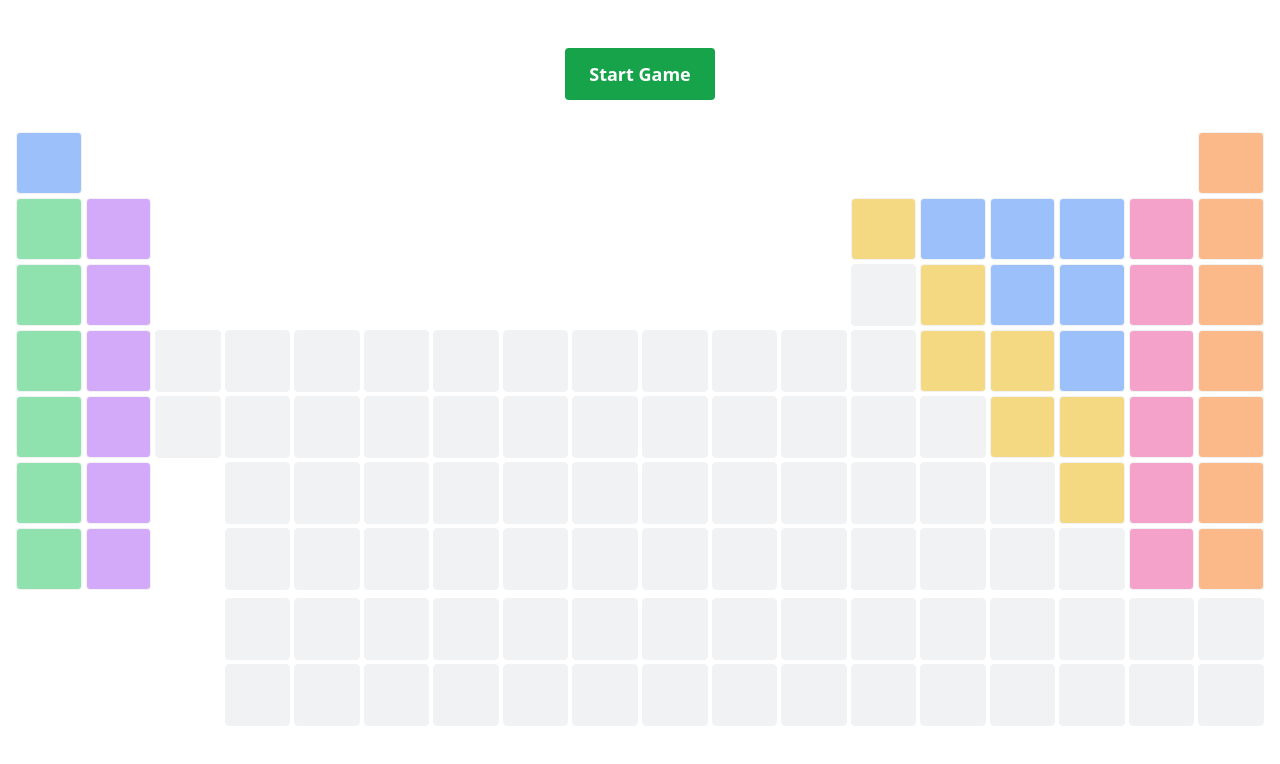
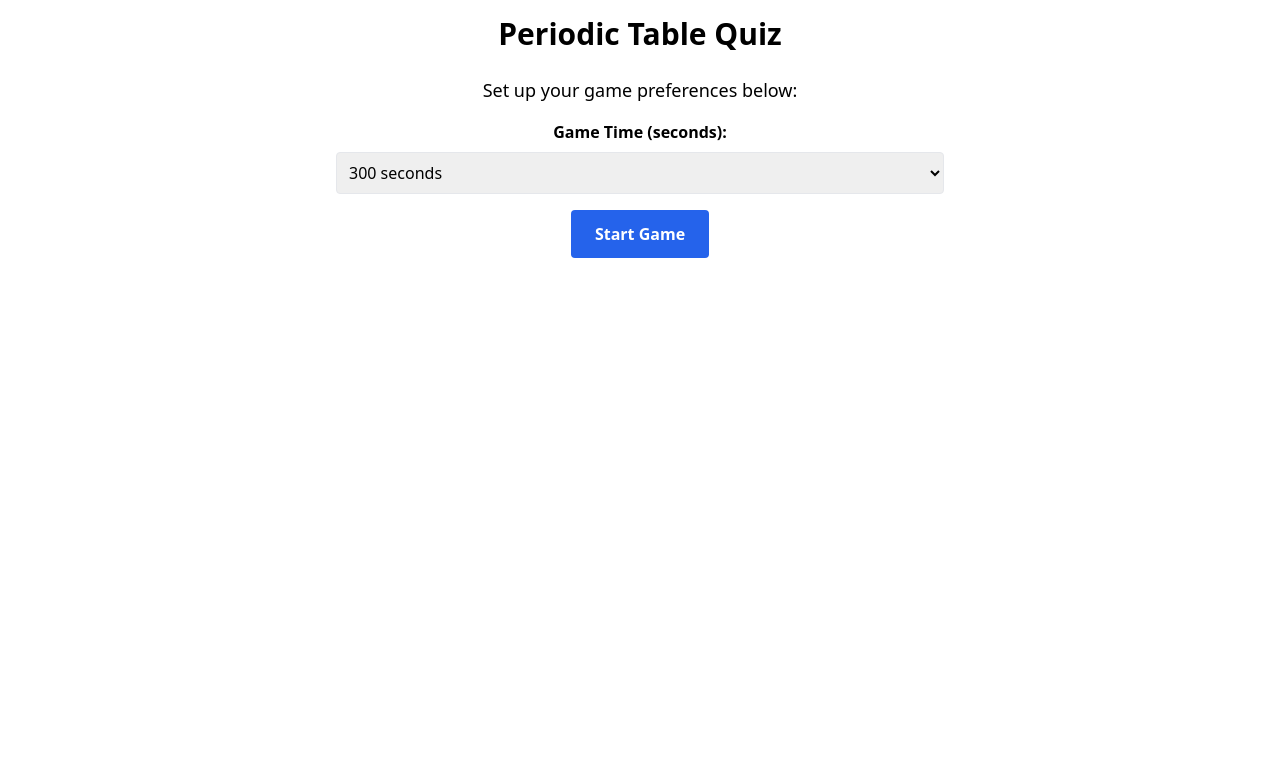
Before and after one commit to j-casimiro/elemental, a Vue app: page / in a window 1280 px wide. Shown: the top 764 px of the page. Built offline with nearby package versions, Linux system fonts and the light colour scheme.

Commit message:
Major changes to the game
- Added local storage
- Installed vue-router
- Added Menu page
- Added timer functions to store
- Refactor FinalScore component

```diff
--- a/package.json
+++ b/package.json
@@ -10,9 +10,11 @@
   },
   "dependencies": {
     "pinia": "^2.2.8",
-    "vue": "^3.5.13"
+    "vue": "^3.5.13",
+    "vue-router": "^4.5.0"
   },
   "devDependencies": {
+    "@types/node": "^22.10.1",
     "@vitejs/plugin-vue": "^5.2.1",
     "autoprefixer": "^10.4.20",
     "postcss": "^8.4.49",
--- a/src/App.vue
+++ b/src/App.vue
@@ -1,7 +1,7 @@
-<script setup lang="ts">
-import PeriodicTable from './components/PeriodicTable.vue';
+<script setup>
+import { RouterView } from 'vue-router';
 </script>
 
 <template>
-  <PeriodicTable />
+  <RouterView />
 </template>
--- a/src/components/FinalScore.vue
+++ b/src/components/FinalScore.vue
@@ -1,7 +1,14 @@
 <script setup lang="ts">
 import { useStore } from '../store';
+import { useRouter } from 'vue-router';
 
 const store = useStore();
+const router = useRouter();
+
+const handlePlayAgain = () => {
+  store.resetGame(); // Reset the game state
+  router.push({ name: 'Menu' }); // Navigate to the menu
+};
 </script>
 
 <template>
@@ -12,7 +19,7 @@ const store = useStore();
     <p class="mb-4 text-lg">Hints Used: {{ store.hintsUsed }}</p>
     <div class="flex justify-center">
       <button
-        @click="store.resetGame"
+        @click="handlePlayAgain"
         class="px-6 py-3 text-lg font-bold text-white bg-blue-500 rounded"
       >
         Play Again
--- /dev/null
+++ b/src/components/MenuPage.vue
@@ -0,0 +1,52 @@
+<script setup lang="ts">
+import { ref } from 'vue';
+import { useRouter } from 'vue-router';
+import { useStore } from '../store'; // Import the Pinia store
+
+const router = useRouter();
+const store = useStore(); // Access the Pinia store
+
+const gameTime = ref(300); // Default time: 300 seconds (5 minutes)
+
+const startGame = () => {
+  // Update the store with the game settings
+  store.timeLeft = gameTime.value;
+  store.startGame();
+
+  // Navigate to the Periodic Table page with the query parameters
+  router.push({
+    name: 'PeriodicTable',
+  });
+};
+</script>
+
+<template>
+  <div class="p-4 mx-auto max-w-screen-sm text-center">
+    <h1 class="mb-6 text-3xl font-bold">Periodic Table Quiz</h1>
+    <p class="mb-4 text-lg">Set up your game preferences below:</p>
+
+    <!-- Game Time Dropdown -->
+    <div class="mb-4">
+      <label for="gameTime" class="block mb-2 font-semibold"
+        >Game Time (seconds):</label
+      >
+      <select
+        id="gameTime"
+        v-model="gameTime"
+        class="p-2 w-full rounded border"
+      >
+        <option value="100">100 seconds</option>
+        <option value="200">200 seconds</option>
+        <option value="300" selected>300 seconds</option>
+      </select>
+    </div>
+
+    <!-- Start Game Button -->
+    <button
+      @click="startGame"
+      class="px-6 py-3 font-bold text-white bg-blue-600 rounded"
+    >
+      Start Game
+    </button>
+  </div>
+</template>
--- a/src/components/PeriodicTable.vue
+++ b/src/components/PeriodicTable.vue
@@ -1,23 +1,50 @@
 <script setup lang="ts">
 import { elements } from '../utils/elements';
 import FinalScore from './FinalScore.vue';
+import { onMounted, onUnmounted } from 'vue';
+import { useRouter } from 'vue-router';
 import { useStore } from '../store';
 
+const router = useRouter();
 const store = useStore();
+
+onMounted(() => {
+  const savedGameState = localStorage.getItem('gameState');
+  const startTime = localStorage.getItem('startTime');
+
+  if (savedGameState && startTime) {
+    const state = JSON.parse(savedGameState);
+    const startTimestamp = parseInt(startTime);
+
+    console.log(state);
+
+    const elapsedTime = Math.floor((Date.now() - startTimestamp) / 1000);
+    const remainingTime = state.timeLeft - elapsedTime;
+
+    store.gameStarted = state.gameStarted;
+    store.timeLeft = Math.max(remainingTime, 0);
+    store.streak = state.streak;
+    store.maxStreak = state.maxStreak;
+    store.hintsLeft = state.hintsLeft;
+    store.revealedElements = new Set(state.revealedElements);
+
+    // Resume the game if applicable
+    if (store.gameStarted && store.timeLeft > 0) {
+      store.startTimer(); // Use the store's timer
+    }
+  } else {
+    router.push({ name: 'Menu' });
+  }
+});
+
+// Stop timer when leaving the component
+onUnmounted(() => {
+  store.stopTimer();
+});
 </script>
 
 <template>
   <div class="p-4 mx-auto max-w-screen-xl">
-    <!-- Start Button -->
-    <div v-if="!store.gameStarted" class="flex justify-center my-8">
-      <button
-        @click="store.startGame"
-        class="px-6 py-3 text-lg font-bold text-white bg-green-600 rounded"
-      >
-        Start Game
-      </button>
-    </div>
-
     <!-- Game Info -->
     <div
       v-if="store.gameStarted"
@@ -83,29 +110,49 @@ const store = useStore();
     <div v-if="store.gameStarted" class="flex justify-center mt-8">
       <input
         v-model="store.userInput"
-        @keydown.enter="store.checkInput"
+        @keydown.enter="
+          () => {
+            store.checkInput();
+            store.saveGameState();
+          }
+        "
         type="text"
         placeholder="Enter element name..."
         class="p-2 w-96 rounded border"
       />
       <button
-        @click="store.checkInput"
+        @click="
+          () => {
+            store.saveGameState();
+            store.checkInput();
+          }
+        "
         class="px-4 py-2 ml-2 text-white bg-blue-700 rounded"
       >
         Submit
       </button>
       <button
-        @click="store.useHint"
-        class="px-4 py-2 ml-2 text-white bg-yellow-500 rounded"
+        @click="
+          () => {
+            store.useHint();
+            store.saveGameState();
+          }
+        "
+        class="px-4 py-2 ml-2 text-white bg-orange-500 rounded"
         :disabled="store.hintsLeft === 0"
       >
         Use Hint
       </button>
       <button
-        @click="store.resetGame"
+        @click="
+          () => {
+            store.endGame();
+            store.saveGameState();
+          }
+        "
         class="px-4 py-2 ml-2 text-white bg-red-500 rounded"
       >
-        Reset
+        End Game
       </button>
     </div>
 
--- a/src/main.ts
+++ b/src/main.ts
@@ -2,8 +2,10 @@ import { createApp } from 'vue';
 import { createPinia } from 'pinia';
 import './style.css';
 import App from './App.vue';
+import router from './router';
 
 const app = createApp(App);
 const pinia = createPinia();
 app.use(pinia);
+app.use(router);
 app.mount('#app');
--- /dev/null
+++ b/src/router/index.ts
@@ -0,0 +1,23 @@
+import { createRouter, createWebHistory } from 'vue-router';
+import MenuPage from '../components/MenuPage.vue';
+import PeriodicTable from '../components/PeriodicTable.vue';
+
+const routes = [
+  {
+    path: '/',
+    name: 'Menu',
+    component: MenuPage,
+  },
+  {
+    path: '/periodic-table',
+    name: 'PeriodicTable',
+    component: PeriodicTable,
+  },
+];
+
+const router = createRouter({
+  history: createWebHistory(),
+  routes,
+});
+
+export default router;
--- a/src/store.ts
+++ b/src/store.ts
@@ -6,12 +6,13 @@ export const useStore = defineStore('store', () => {
   const revealedElements = ref<Set<string>>(new Set());
   const userInput = ref('');
   const totalElements = elements.length;
-  const timeLeft = ref(300); // 5 minutes
+  const timeLeft = ref(300); // Default time: 5 minutes
   const streak = ref(0);
   const maxStreak = ref(0);
-  const hintsLeft = ref(3);
+  const hintsLeft = ref(3); // Default hints
   const gameStarted = ref(false);
   const showFinalModal = ref(false);
+  const timerId = ref<NodeJS.Timeout | null>(null);
 
   const score = computed(
     () => `${revealedElements.value.size}/${totalElements}`
@@ -34,6 +35,8 @@ export const useStore = defineStore('store', () => {
       streak.value = 0; // Reset streak if the answer is wrong
     }
     userInput.value = '';
+
+    saveGameState();
   };
 
   const useHint = () => {
@@ -51,31 +54,109 @@ export const useStore = defineStore('store', () => {
   };
 
   const resetGame = () => {
+    // Clear saved game state in localStorage
+    localStorage.removeItem('gameState');
+    localStorage.removeItem('startTime');
+    localStorage.removeItem('revealedElements');
+
+    // Reset game state variables
     gameStarted.value = false;
     revealedElements.value.clear();
     streak.value = 0;
     maxStreak.value = 0;
-    timeLeft.value = 300;
     hintsLeft.value = 3;
     showFinalModal.value = false;
   };
 
   const startGame = () => {
-    resetGame();
+    resetGame(); // Reset before starting a new game
     gameStarted.value = true;
 
-    // Start the timer
-    const timer = setInterval(() => {
-      if (timeLeft.value > 0 && gameStarted.value) {
+    // Store start time and game state in localStorage
+    const currentTime = Date.now(); // Get the current timestamp
+    localStorage.setItem('startTime', currentTime.toString());
+    localStorage.setItem(
+      'gameState',
+      JSON.stringify({
+        gameStarted: gameStarted.value,
+        timeLeft: timeLeft.value,
+        streak: streak.value,
+        maxStreak: maxStreak.value,
+        hintsLeft: hintsLeft.value,
+      })
+    );
+    // Save revealed elements to localStorage
+    localStorage.setItem(
+      'revealedElements',
+      JSON.stringify([...revealedElements.value])
+    );
+
+    // Start the timer if the game has started
+    if (gameStarted.value) {
+      // Clear any existing timer before starting a new one
+      if (timerId.value) {
+        clearInterval(timerId.value);
+      }
+
+      timerId.value = setInterval(() => {
+        if (timeLeft.value > 0 && gameStarted.value) {
+          timeLeft.value--; // Decrement the time
+        } else {
+          clearInterval(timerId.value!);
+          if (gameStarted.value) {
+            gameStarted.value = false;
+            showFinalModal.value = true; // Show the final modal when game ends
+          }
+        }
+      }, 1000);
+    }
+  };
+
+  const saveGameState = () => {
+    localStorage.setItem(
+      'gameState',
+      JSON.stringify({
+        gameStarted: gameStarted.value,
+        timeLeft: timeLeft.value,
+        streak: streak.value,
+        maxStreak: maxStreak.value,
+        hintsLeft: hintsLeft.value,
+        revealedElements: Array.from(revealedElements.value),
+      })
+    );
+    console.log('Game state saved');
+  };
+
+  const startTimer = () => {
+    if (timerId.value) return; // Prevent multiple timers
+
+    timerId.value = setInterval(() => {
+      if (timeLeft.value > 0) {
         timeLeft.value--;
       } else {
-        clearInterval(timer);
-        if (gameStarted.value) {
-          gameStarted.value = false;
-          showFinalModal.value = true; // Show modal when the game ends
-        }
+        stopTimer(); // Stop the timer when time runs out
+        gameStarted.value = false;
+        showFinalModal.value = true; // Show the final modal
       }
     }, 1000);
+  };
+
+  const stopTimer = () => {
+    if (timerId.value) {
+      clearInterval(timerId.value);
+      timerId.value = null;
+    }
+  };
+
+  const resetTimer = () => {
+    stopTimer();
+    timeLeft.value = 300; // Reset to default time
+  };
+
+  const endGame = () => {
+    stopTimer(); // Stop the timer
+    gameStarted.value = false;
+    showFinalModal.value = true;
   };
 
   return {
@@ -94,5 +175,10 @@ export const useStore = defineStore('store', () => {
     useHint,
     resetGame,
     startGame,
+    saveGameState,
+    startTimer,
+    stopTimer,
+    resetTimer,
+    endGame,
   };
 });
```
Also changed, not shown: 1 other file (tests, documents, lock files or other folders).
